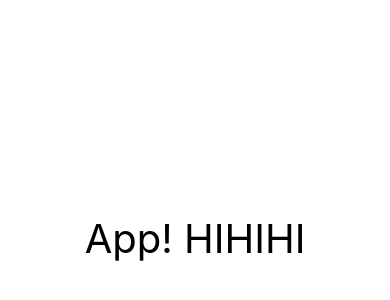
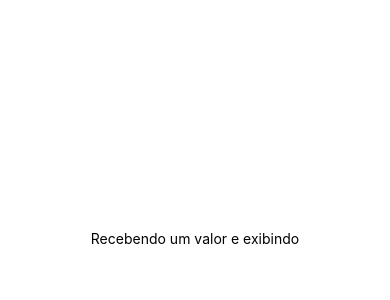
Before and after one commit to ChristofferGenova/react-native-app, a React Native app: screen / in a window 390 px wide. Shown: the part 184-484 px from the top of the page. Built offline with nearby package versions, Linux system fonts and the light colour scheme.

Commit message:
18 - Componente com arrow function e recebendo um props

```diff
--- a/index.js
+++ b/index.js
@@ -3,7 +3,7 @@
  */
 
 import {AppRegistry} from 'react-native';
-import App from './App';
+import App from './src/App';
 import {name as appName} from './app.json';
 
 AppRegistry.registerComponent(appName, () => App);
--- a/App.js
+++ b/src/App.js
@@ -1,25 +1,21 @@
 import React, { Component } from 'react';
 import { View, Text, StyleSheet } from "react-native";
+import Simples from './componentes/Simples';
 
 export default class App extends Component {
   render() {
     return (
       <View style={styles.container}>
-        <Text style={styles.f40}>
-          App! HIHIHI
-        </Text>
+        <Simples texto='Recebendo um valor e exibindo'></Simples>
       </View>
-    )
-  }
-}
+    );
+  };
+};
 
 const styles = StyleSheet.create({
   container: {
     flex: 1,
     justifyContent: 'center',
     alignItems: 'center'
-  },
-  f40: {
-    fontSize: 40
   }
-})
+});
--- /dev/null
+++ b/src/componentes/Simples.js
@@ -0,0 +1,10 @@
+import React from 'react';
+import { Text } from 'react-native';
+
+export default props => {
+    return(
+        <Text>
+            {props.texto}
+        </Text>
+    );
+};
```
